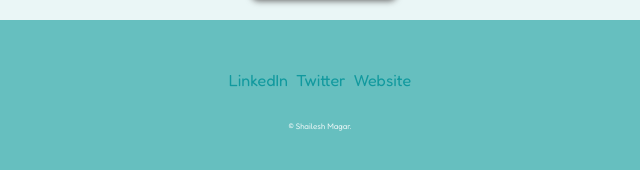
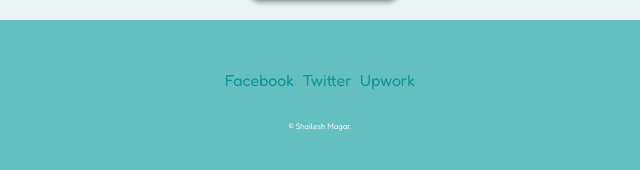
Before and after one commit to shailesh00000/Shailesh, a plain HTML site: page index.html in a window 1280 px wide. Shown: the part 2358-2528 px from the top of the page, 320-960 px from the left. Drawn offline with Linux system fonts and the light colour scheme.

Commit message:
Update index.html

```diff
--- a/index.html
+++ b/index.html
@@ -56,9 +56,9 @@
 
 
       <div class="bottom-container">
-        <a class="footer-link" href="https://www.linkedin.com/">LinkedIn</a>
-        <a class="footer-link" href="https://twitter.com/">Twitter</a>
-        <a class="footer-link" href="https://shailesh00000.github.io/First-cv-website/">Website</a>
+        <a class="footer-link" href="https://www.facebook.com/shailesh.magar.374">Facebook</a>
+        <a class="footer-link" href="https://twitter.com/ShaileshMagar12">Twitter</a>
+        <a class="footer-link" href="https://www.upwork.com/freelancers/~013b0ebe2726595bac">Upwork</a>
         <p class="copyright">© Shailesh Magar.</p>
       </div>
 
```
